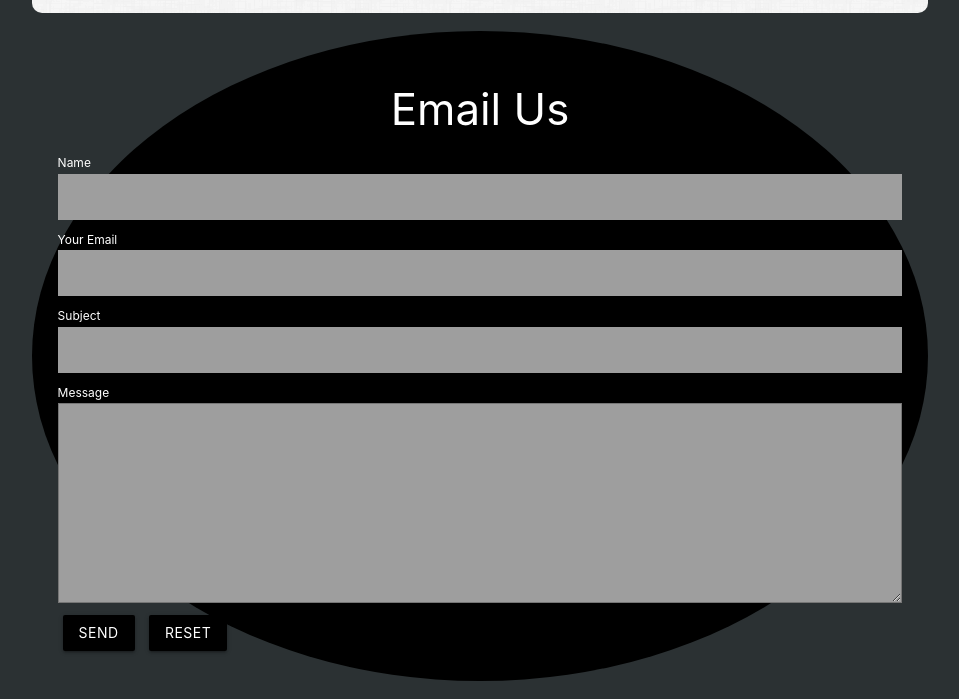
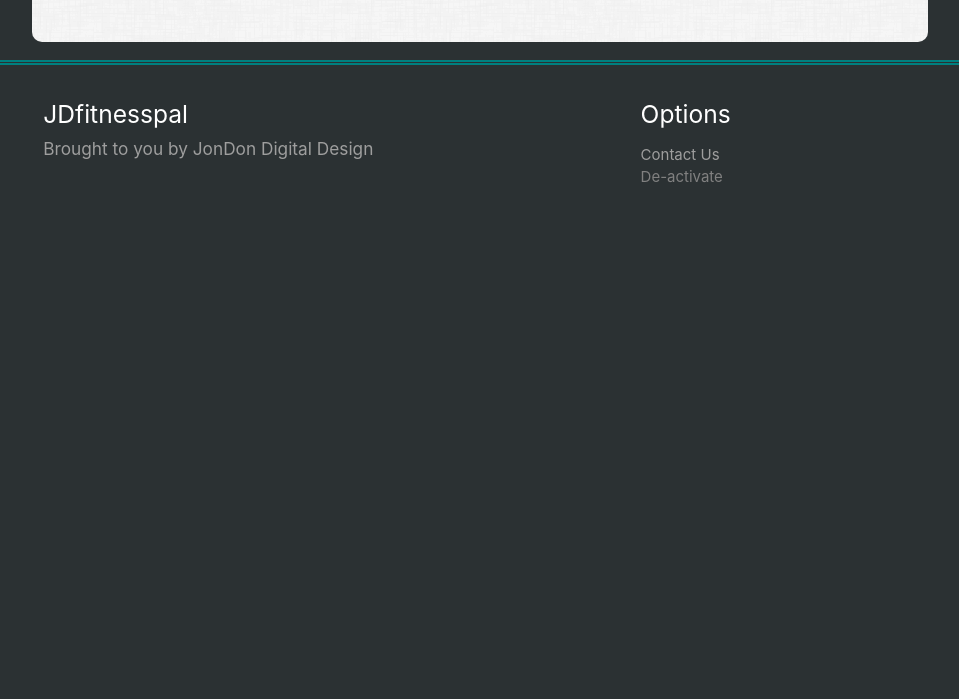
Before and after one commit to Bossman8/jdfitnesspal, a website: page public/meals.html in a window 1280 px wide. Shown: the part 601-1300 px from the top of the page, without its empty margins (160-1119 px from the left). After the commit the page ends 805 px from the top, so only its background shows below. Drawn offline with nearby package versions, Linux system fonts and the light colour scheme.

Commit message:
upload changes

```diff
--- a/public/meals.html
+++ b/public/meals.html
@@ -42,15 +42,6 @@
     </ul>
     <div class="container">
       <div class="mealsDiv" id="mealsDiv">
-        <button
-          class="btn waves-effect waves-light"
-          type="submit"
-          name="action"
-          id="submitLowCal"
-        >
-          Submit
-          <i class="material-icons right">send</i>
-        </button>
         <h3>Meals to help lose weight</h3>
         <div class="row" id="healthyHeight">
           <div class="input-field col s6">
@@ -94,58 +85,6 @@
         <div class="carbMeals" id="carbMeals"></div>
       </div>
     </div>
-    <div class="container circle" id="emailDiv">
-      <h3 class="white-text center">Email Us</h3>
-      <form action="https://formspree.io/xyygwkvg" method="POST">
-        <label class="white-text" for="lname">Name</label>
-        <input
-          class="center grey hoverable"
-          type="text"
-          id="fullName"
-          name="name"
-        />
-
-        <label class="white-text" for="email">Your Email</label>
-        <input
-          class="center grey hoverable"
-          type="email"
-          id="email"
-          name="replyto"
-        />
-
-        <label class="white-text" for="lname">Subject</label>
-        <input
-          class="center grey hoverable"
-          type="text"
-          id="subject"
-          name="subject"
-        />
-
-        <label class="white-text" for="subject">Message</label>
-        <textarea
-          class="grey hoverable"
-          id="subject"
-          name="message"
-          style="height:200px;"
-        ></textarea>
-
-        <input
-          class="black white-text btn hoverable"
-          type="submit"
-          name="submit"
-          value="Send"
-          style="margin: 5px;"
-        />
-        <input
-          class="black white-text btn hoverable"
-          type="reset"
-          name="reset"
-          value="Reset"
-          onclick="return resetForm(this.form);"
-          style="margin: 5px;"
-        />
-      </form>
-    </div>
 
     <footer class="page-footer">
       <div class="container">
```
